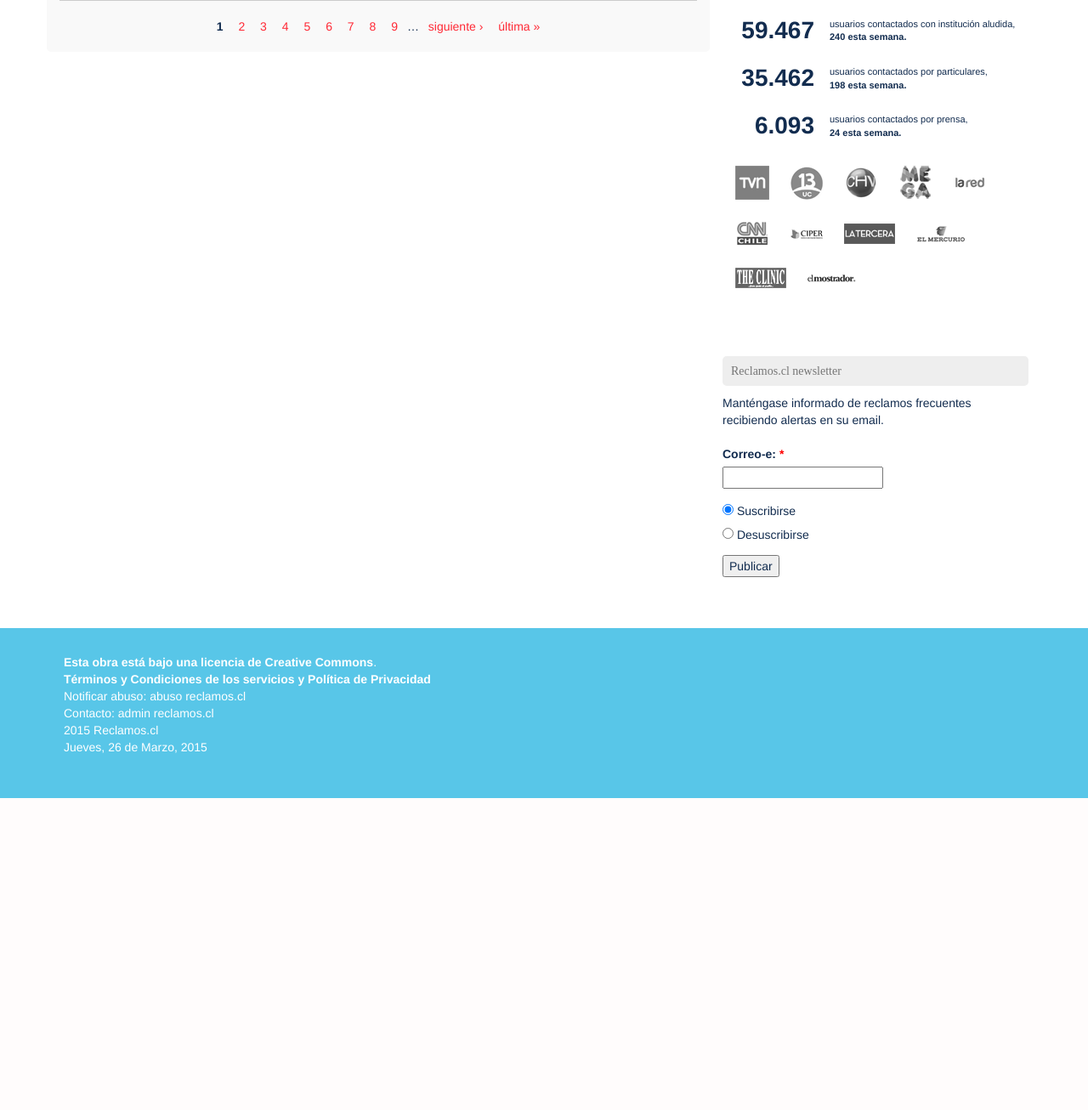
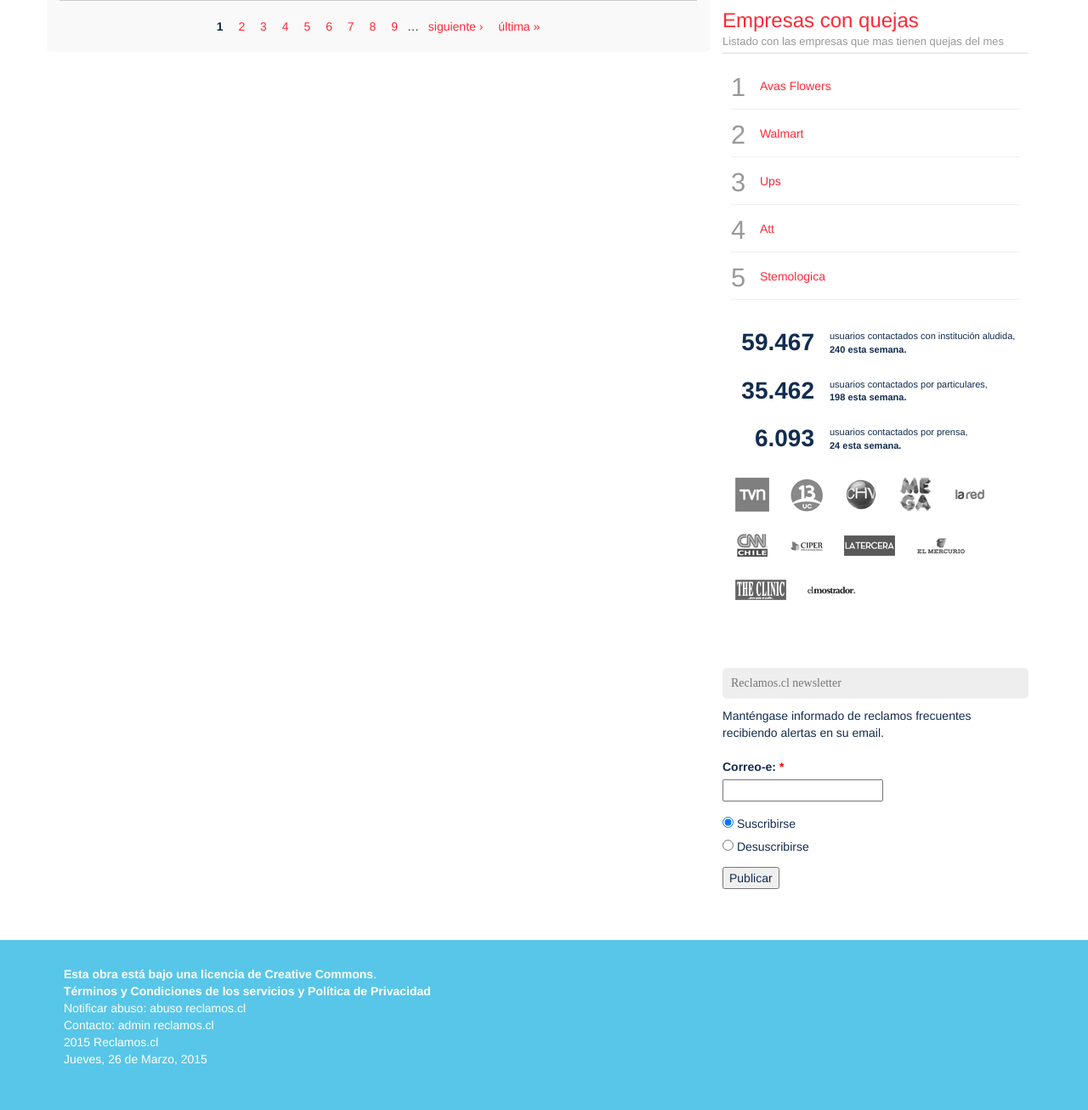
Before and after one commit to edwardmspc/dequr, a Django app: template templates/general/inicio.html in a window 1280 px wide. Shown: the part 1133-2439 px from the top of the page at 85% size. Before the commit the page ends 2072 px from the top, so only its background shows below. Run offline with Django 3.2, Linux system fonts and the light colour scheme; the template is opened without the code that fills it, so the values that code supplies are empty; some libraries are stand-ins or nearby versions.

Commit message:
modificando sidebar

```diff
--- a/static/assets/css/style.css
+++ b/static/assets/css/style.css
@@ -321,7 +321,7 @@ border-radius: 5px;}
 }
 .navegacion li {
     display: inline-block;
-    vertical-align: middle;
+    vertical-align: top;
 }
 .navegacion li a{
     color: #fff;
@@ -591,3 +591,53 @@ small, .type-small {
 .breadcrumb {
   background-color: transparent!important;
 }
+
+.complaint-box {
+  margin: 20px 0;
+}
+.complaint-box h3{
+    padding: 0 0 6px;
+    margin: 0 0 10px;
+    border-bottom: 1px solid #dddddd;
+    color: #333;
+}
+.complaint-box span {
+  display: block;
+  margin: 5px 0 0;
+  font-size: 13px;
+  font-weight: normal;
+  color: #999;
+}
+.complaint-box ol.list {
+    padding-left: 10px;
+    padding-right: 10px;
+}
+.complaint-box ol.list .item-box {
+  width: 100%;
+  overflow: hidden;
+  border-bottom: 1px solid #eeeeee;
+  padding: 10px 0;
+}
+.complaint-box ol.list .item-box:hover {
+    background-color: rgba(0,0,0,.02);
+}
+.complaint-box ol.list .item-box .content {
+  margin: 0;
+  padding: 0;
+  display: inline-block;
+  vertical-align: middle;
+}
+.complaint-box ol.list .item-box .ordinal {
+  width: 30px;
+  height: 30px;
+  font-size: 2.2em;
+  line-height: 30px;
+  display: inline-block;
+  vertical-align: middle;
+}
+.complaint-box ol.list .item-box a {
+  display: block;
+}
+.complaint-box ol.list .item-box a:hover {
+  text-decoration: none;
+}
--- a/templates/general/inicio.html
+++ b/templates/general/inicio.html
@@ -97,6 +97,53 @@
                     <img src="http://1.bp.blogspot.com/-di0CNCwcQkA/U3NBY00DW3I/AAAAAAAAEDU/VX6tZ94GBbM/s1600/300x250.png" width="300" height="250">
                 </div>
 
+                <div class="complaint-box">
+                    <div class="content">
+                        <div class="resumen-container">
+                        <h3>
+                            <a href="#">Empresas con quejas</a>
+                            <span>Listado con las empresas que mas tienen quejas del mes</span>
+                        </h3>
+
+                        <ol class="list">
+                            <li class="item-box">
+                                <a href="#">
+                                    <span class="ordinal">1</span>
+                                    <p class="content">Avas Flowers</p>
+                                </a>
+                            </li>
+
+                            <li class="item-box">
+                                <a href="#">
+                                    <span class="ordinal">2</span>
+                                    <p class="content">Walmart</p>
+                                </a>
+                            </li>
+
+                            <li class="item-box">
+                                <a href="#">
+                                    <span class="ordinal">3</span>
+                                    <p class="content">Ups</p>
+                                </a>
+                            </li>
+
+                            <li class="item-box">
+                                <a href="#">
+                                    <span class="ordinal">4</span>
+                                    <p class="content">Att</p>
+                                </a>
+                            </li>
+                            <li class="item-box">
+                                <a href="#">
+                                    <span class="ordinal">5</span>
+                                    <p class="content">Stemologica</p>
+                                </a>
+                            </li>
+                        </ol>
+                        </div>
+                    </div>
+                </div>
+
                 <div class="block" id="block-elementos-6">
                     <div class="content">
                         <div class="resumen-container">
```
